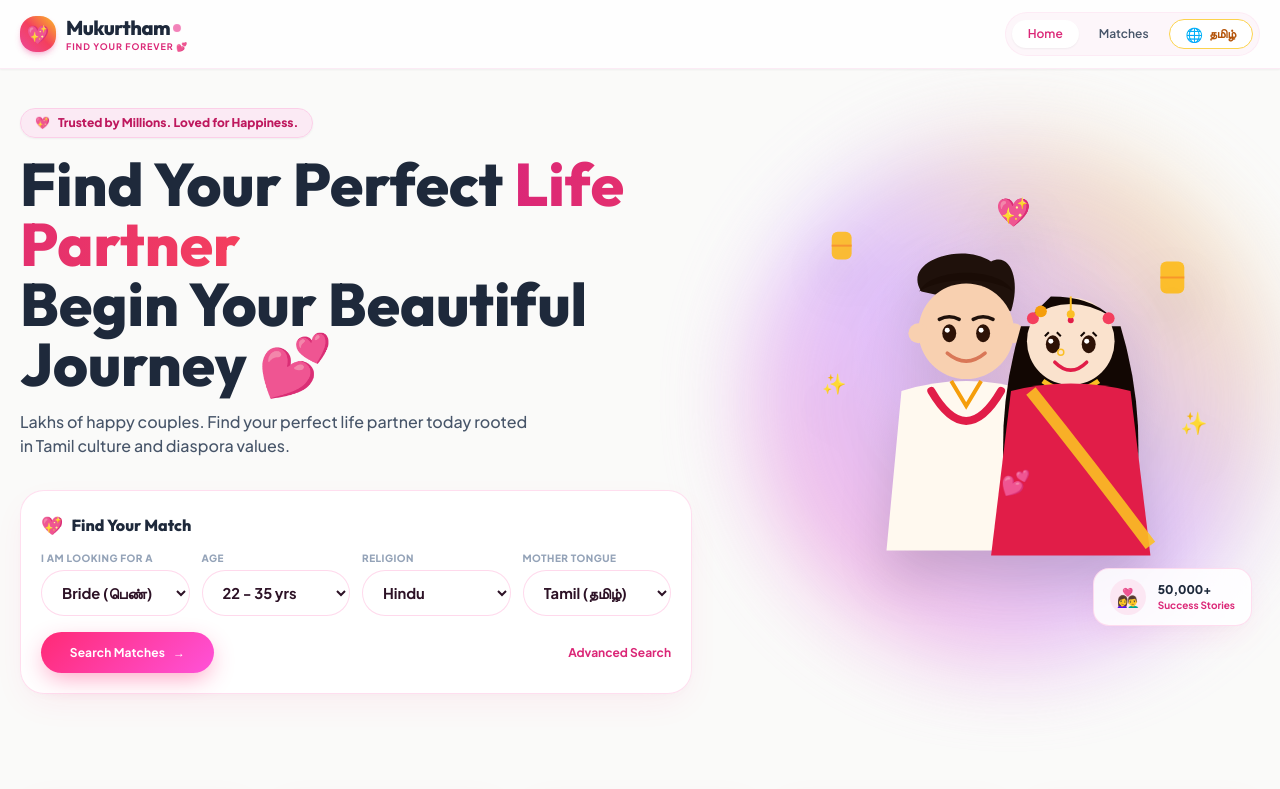
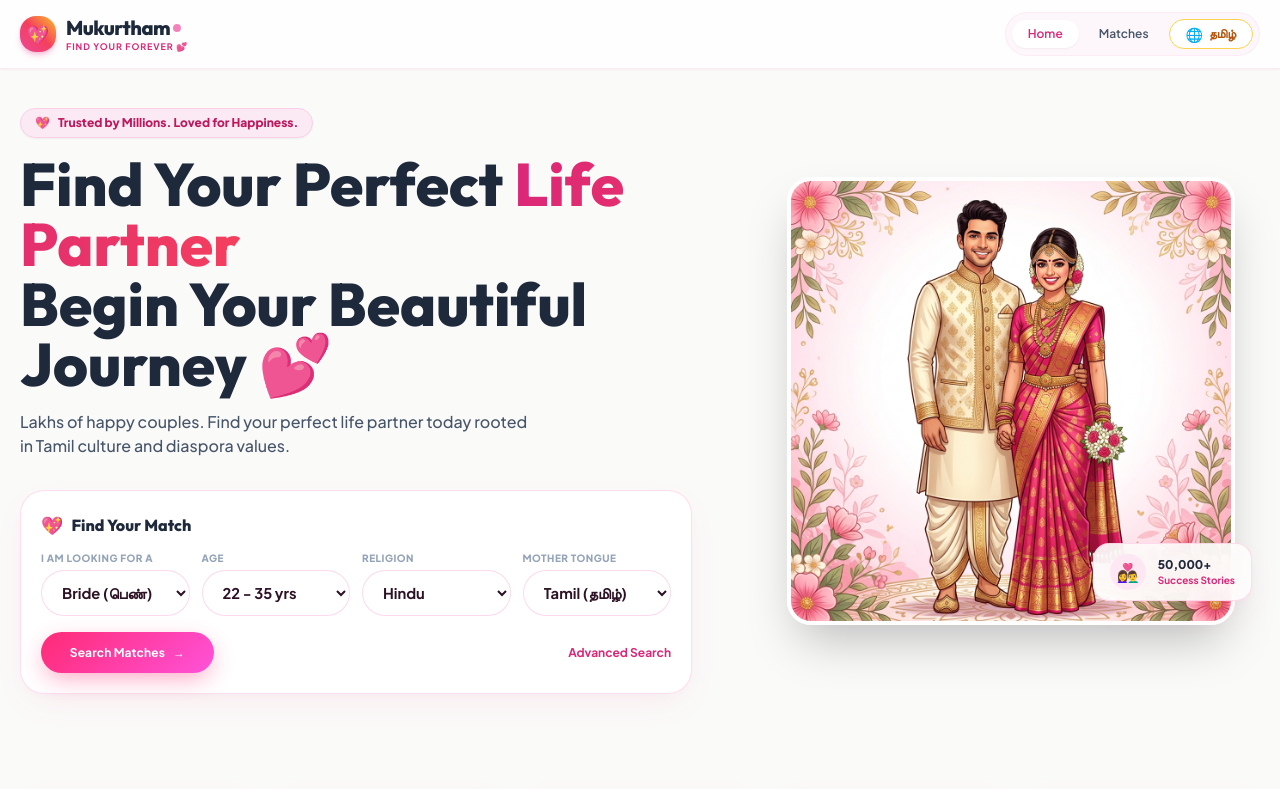
Before and after one commit to jathu3461-eng/Matrimony_Website, a React (Vite) app in the folder matrimony-app/frontend/: page / in a window 1280 px wide. Shown: the top 789 px of the page. Built offline with nearby package versions, Linux system fonts and the light colour scheme; no server answers.

Commit message:
design: add high quality professional matrimony couple hero illustration

```diff
--- a/matrimony-app/frontend/src/pages/Landing.jsx
+++ b/matrimony-app/frontend/src/pages/Landing.jsx
@@ -254,7 +254,11 @@ export default function Landing() {
               animate={{ opacity: 1, scale: 1 }}
               transition={{ delay: 0.3, duration: 0.8 }}
             >
-              <DisneyCoupleHeroIllustration />
+              <img
+                src="/uploads/hero_couple.png"
+                alt="Professional Matrimony Couple"
+                className="w-full max-w-md mx-auto rounded-3xl shadow-2xl border-4 border-white object-cover aspect-square"
+              />
             </motion.div>
 
             {/* Success floating badge overlay */}
```
Also changed, not shown: matrimony-app/frontend/public/uploads/hero_couple.png, 1 other file (tests, documents, lock files or other folders).
